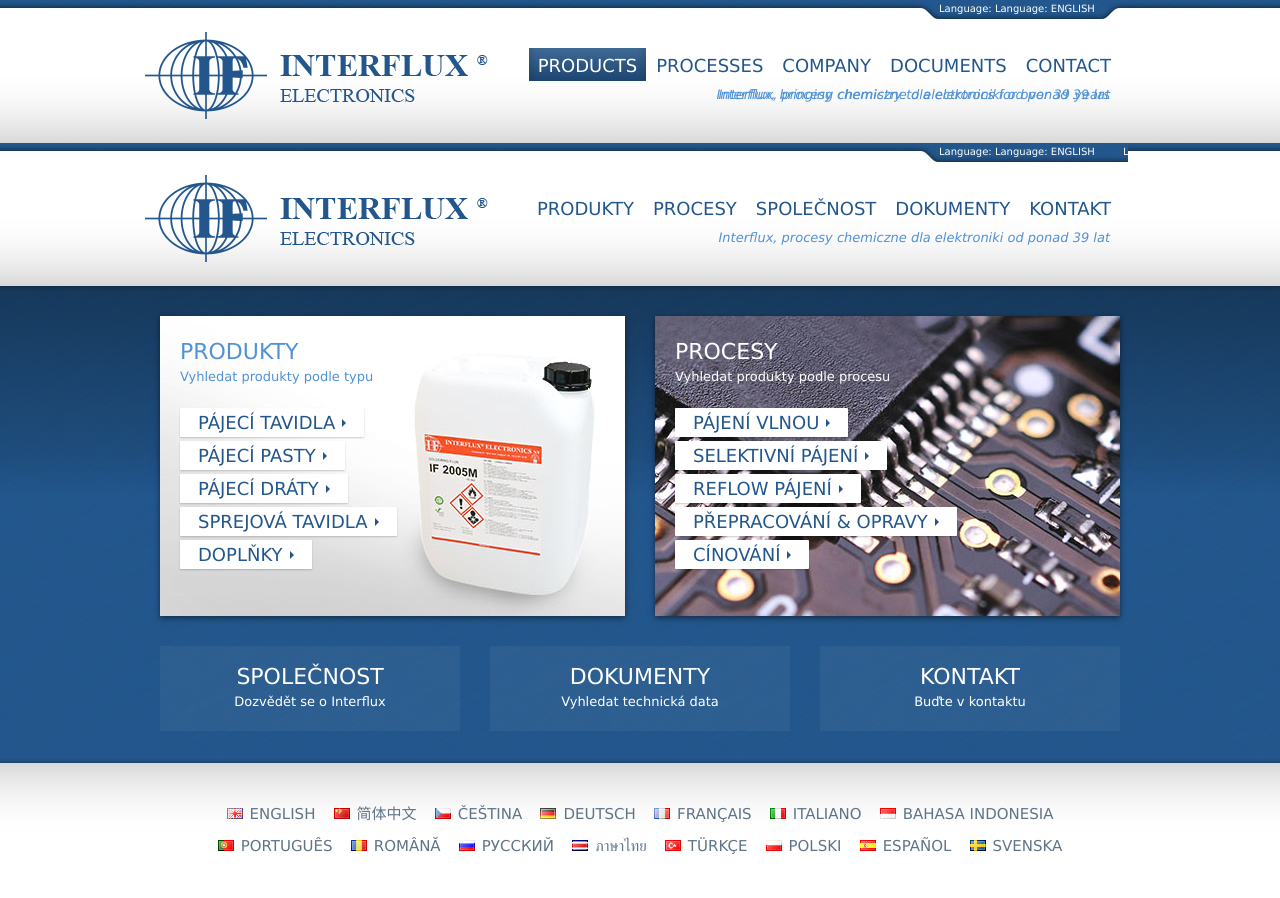
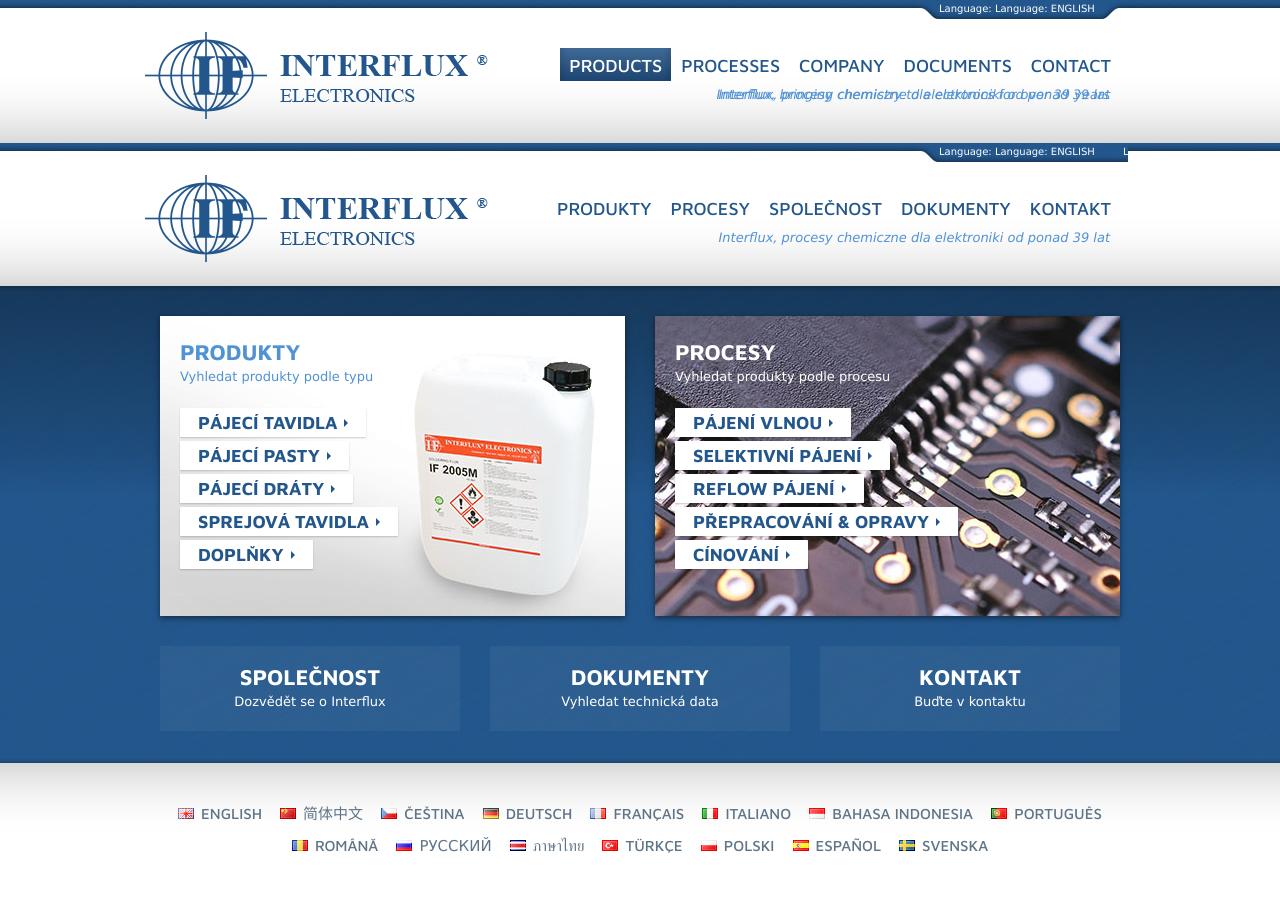
Before and after one commit to interflux-electronics/www.interflux.com, a Node project: template src/html/pages/cs/index.njk in a window 1280 px wide. Run offline with Node 20 templates, Linux system fonts and the light colour scheme; the template is opened without the code that fills it, so the values that code supplies are empty; style sheets or scripts are compiled from the project's sources; some libraries are stand-ins or nearby versions; some web fonts are replaced.

Commit message:
Add new font CSS

```diff
--- a/src/css/_fonts.scss
+++ b/src/css/_fonts.scss
@@ -35,37 +35,33 @@
 }
 
 @font-face {
-  font-family: "MavenProRegular";
-  src: local("Maven Pro Regular"), local("MavenProRegular"),
-    url("/assets/fonts/subset-MavenProRegular.woff2") format("woff2"),
-    url("/assets/fonts/subset-MavenProRegular.woff") format("woff");
+  font-family: "MavenPro-Regular";
+  src: url("/assets/fonts/MavenPro-Regular.woff2") format("woff2"),
+    url("/assets/fonts/MavenPro-Regular.woff") format("woff");
   font-weight: normal;
   font-style: normal;
 }
 
 @font-face {
-  font-family: "MavenProMedium";
-  src: local("Maven Pro Medium"), local("MavenProMedium"),
-    url("/assets/fonts/subset-MavenProMedium.woff2") format("woff2"),
-    url("/assets/fonts/subset-MavenProMedium.woff") format("woff");
+  font-family: "MavenPro-Medium";
+  src: url("/assets/fonts/MavenPro-Medium.woff2") format("woff2"),
+    url("/assets/fonts/MavenPro-Medium.woff") format("woff");
   font-weight: normal;
   font-style: normal;
 }
 
 @font-face {
-  font-family: "MavenProBold";
-  src: local("Maven Pro Bold"), local("MavenProBold"),
-    url("/assets/fonts/subset-MavenProBold.woff2") format("woff2"),
-    url("/assets/fonts/subset-MavenProBold.woff") format("woff");
+  font-family: "MavenPro-Bold";
+  src: url("/assets/fonts/MavenPro-Bold.woff2") format("woff2"),
+    url("/assets/fonts/MavenPro-Bold.woff") format("woff");
   font-weight: normal;
   font-style: normal;
 }
 
 @font-face {
-  font-family: "MavenProBlack";
-  src: local("Maven Pro Black"), local("MavenProBlack"),
-    url("/assets/fonts/subset-MavenProBlack.woff2") format("woff2"),
-    url("/assets/fonts/subset-MavenProBlack.woff") format("woff");
+  font-family: "MavenPro-Black";
+  src: url("/assets/fonts/MavenPro-Black.woff2") format("woff2"),
+    url("/assets/fonts/MavenPro-Black.woff") format("woff");
   font-weight: normal;
   font-style: normal;
 }
--- a/src/css/_variables.scss
+++ b/src/css/_variables.scss
@@ -1,14 +1,14 @@
 $paragraph-colour: #333;
 
-$regular-font: "sans serif";
+$regular-font: Verdana, Geneva, Arial, sans-serif;
 
 $lato-regular: "Lato-Regular", sans-serif;
 $lato-bold: "Lato-Bold", sans-serif;
 $lato-black: "Lato-Black", sans-serif;
 
-$maven-regular: "MavenProRegular", Verdana, Geneva, Arial, sans-serif;
-$maven-medium: "MavenProMedium", Verdana, Geneva, Arial, sans-serif;
-$maven-bold: "MavenProBold", Verdana, Geneva, Arial, sans-serif;
+$maven-regular: "MavenPro-Regular", Verdana, Geneva, Arial, sans-serif;
+$maven-medium: "MavenPro-Medium", Verdana, Geneva, Arial, sans-serif;
+$maven-bold: "MavenPro-Bold", Verdana, Geneva, Arial, sans-serif;
 
 $dark-blue: #23578c;
 $light-blue: #5192d5;
```
